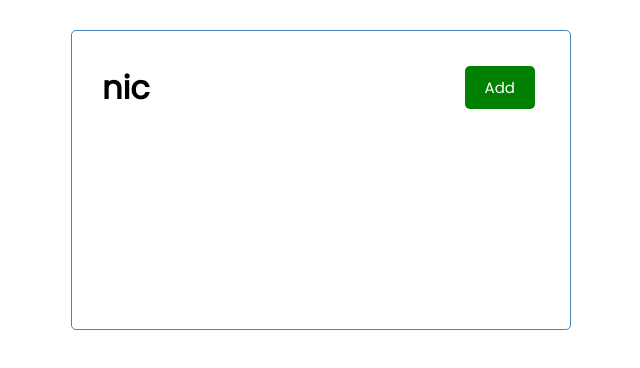
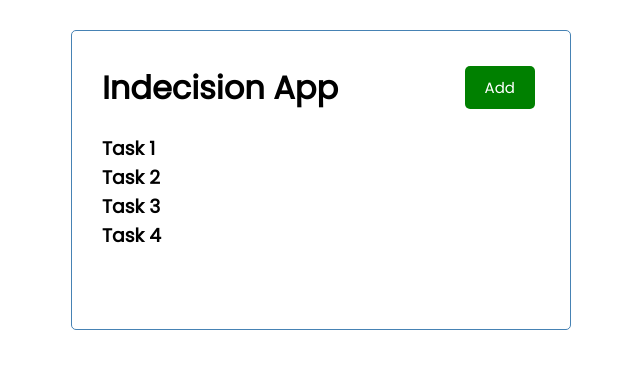
Before and after one commit to MohammadMehdiSoozndeh/second-react-proj, a React (Create React App) app: page / in a window 1280 px wide. Shown: the top 368 px of the page, without its empty margins (319-959 px from the left). Built offline with nearby package versions, Linux system fonts and the light colour scheme.

Commit message:
improvement

```diff
--- a/src/App.js
+++ b/src/App.js
@@ -1,9 +1,39 @@
+import { useState } from "react";
 import Header from "./components/Header";
+import Tasks from "./components/Tasks";
 
 function App() {
+  const [tasks, setTasks] = useState([
+    {
+      id: 1,
+      text: "Task 1",
+      day: "Feb 7th at 14:30",
+      reminder: true,
+    },
+    {
+      id: 2,
+      text: "Task 2",
+      day: "Feb 5th at 10:30",
+      reminder: false,
+    },
+    {
+      id: 3,
+      text: "Task 3",
+      day: "Feb 6th at 18:30",
+      reminder: true,
+    },
+    {
+      id: 4,
+      text: "Task 4",
+      day: "Feb 5th at 07:30",
+      reminder: false,
+    },
+  ]);
+
   return (
     <div className="container">
-      <Header title='nic'/>
+      <Header />
+      <Tasks tasks={tasks} />
     </div>
   );
 }
--- /dev/null
+++ b/src/components/Tasks.js
@@ -0,0 +1,11 @@
+const Tasks = ({ tasks }) => {
+  return (
+    <>
+      {tasks.map((task) => (
+        <h3 key={task.id}>{task.text}</h3>
+      ))}
+    </>
+  );
+};
+
+export default Tasks;
```
